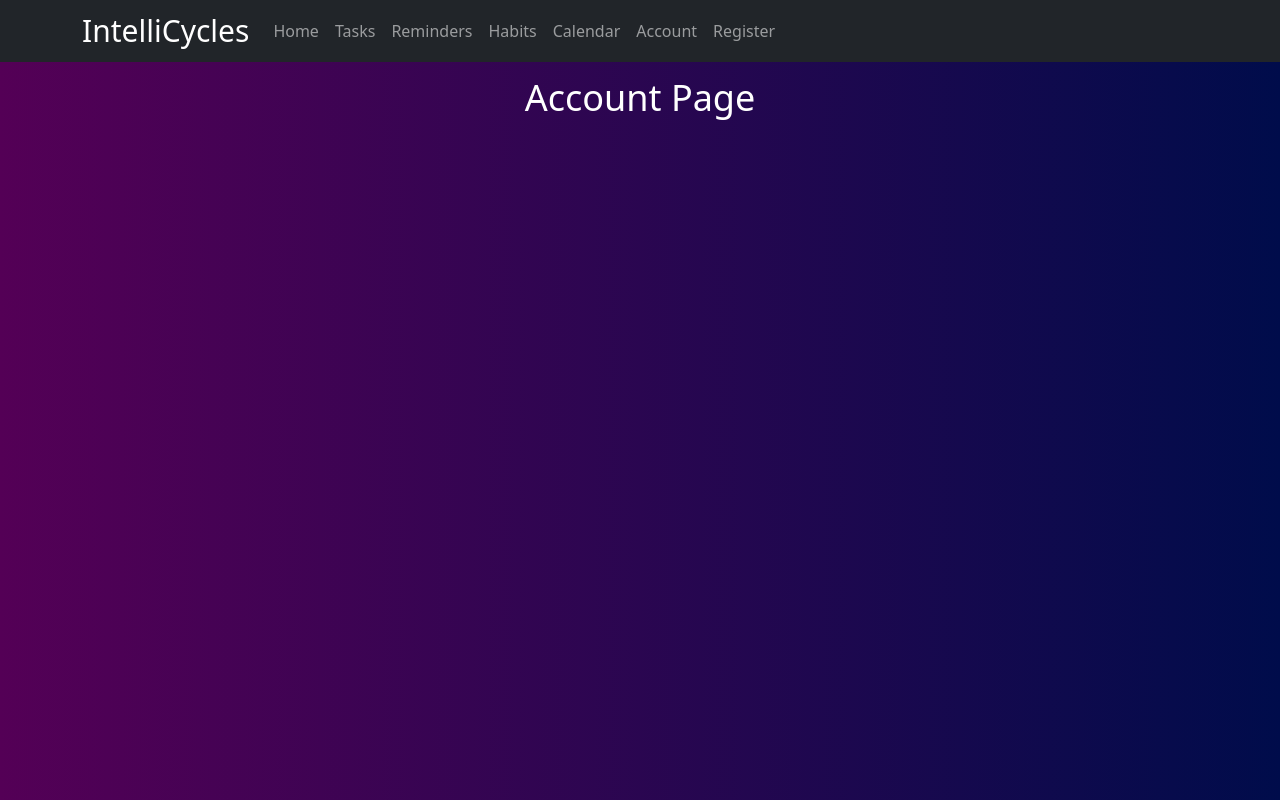
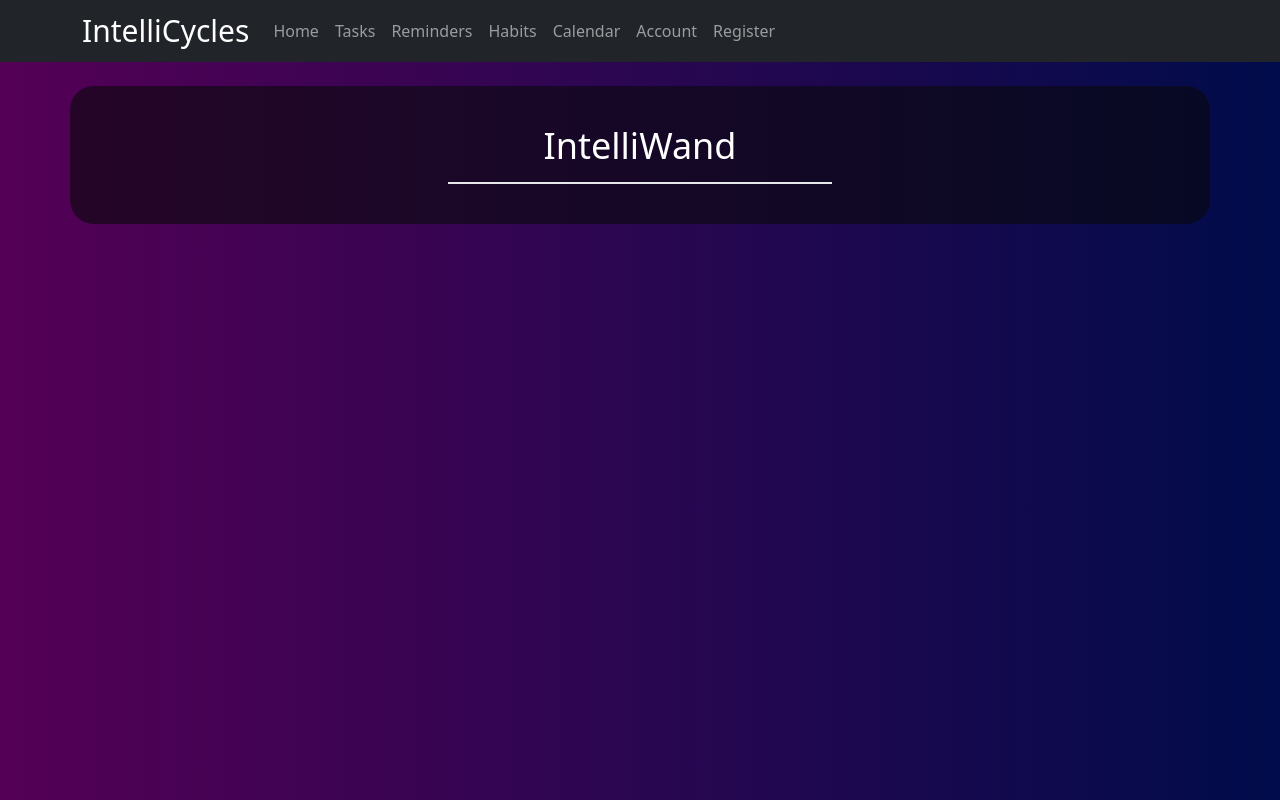
Before and after one commit to yemregumus/IntelliCycles, a React (Vite) app in the folder Frontend/: page /account in a window 1280 px wide. Built offline with nearby package versions, Linux system fonts and the light colour scheme; no server answers.

Commit message:
Framwrok of Account Page modified.

```diff
--- a/Frontend/src/pages/Account.jsx
+++ b/Frontend/src/pages/Account.jsx
@@ -1,12 +1,17 @@
 import React from "react";
 import {Schedule, IntelliWandWindow} from "../components";
-import {Row, Col} from "react-bootstrap"
+import {Row, Col, Container} from "react-bootstrap"
 
 const Account = () => {
     return(
-        <div className="items-center mx-4 h-full text-white text-4xl text-center my-3">
-                Account Page
-        </div>
+        <Container className="text-white text-center mt-4 rounded-3xl bg-zinc-950 bg-opacity-60 p-4 px-5 h-full flex flex-col justify-between">
+            <div className="items-center mx-auto min-w-96 h-full text-white text-4xl text-center my-3 border-b-2 max-w-[70rem] pb-3">
+                IntelliWand
+            </div>
+            <div className="h-full">
+
+            </div>
+        </Container>
     )
 }
 export default Account;
```
